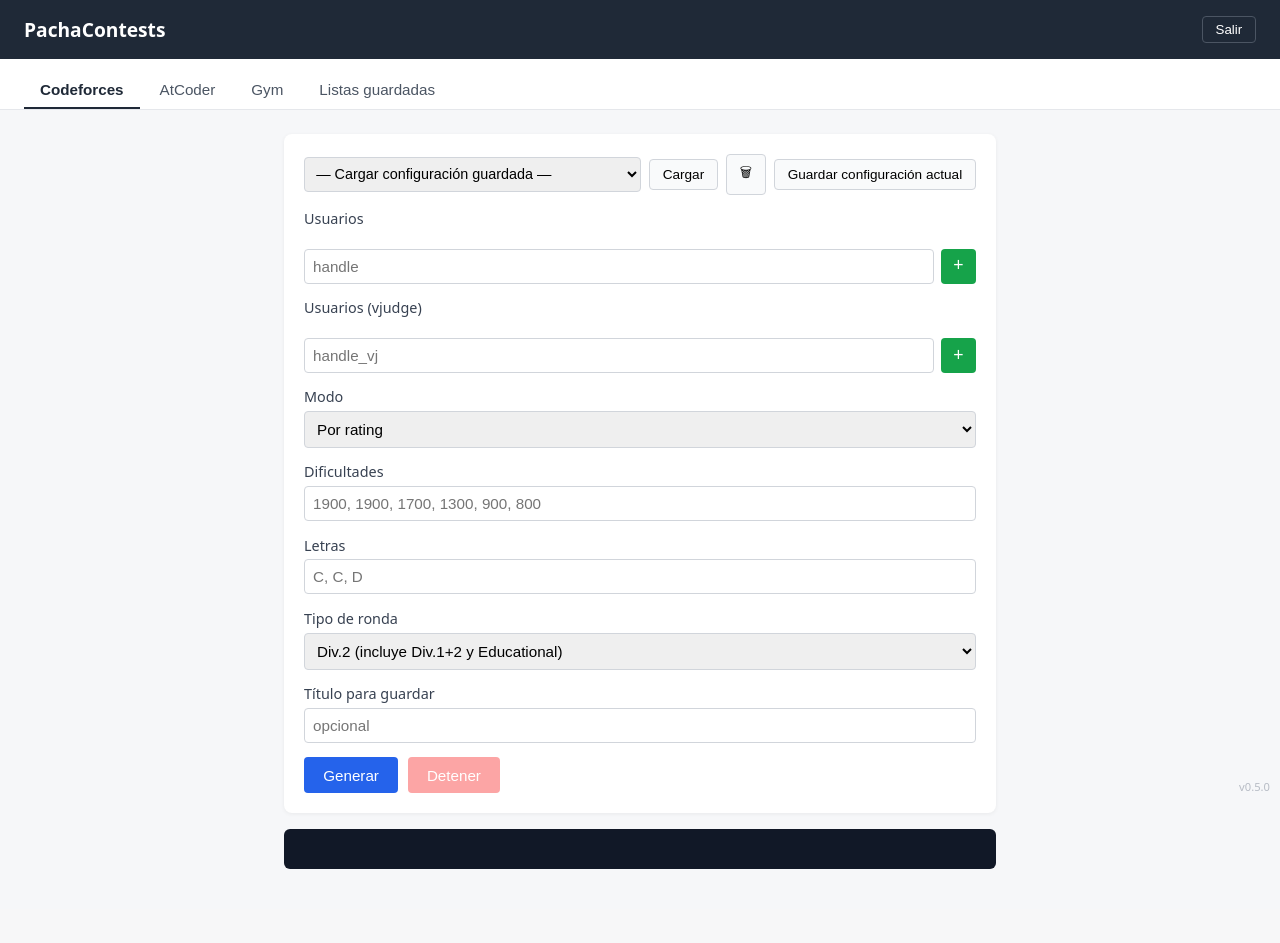
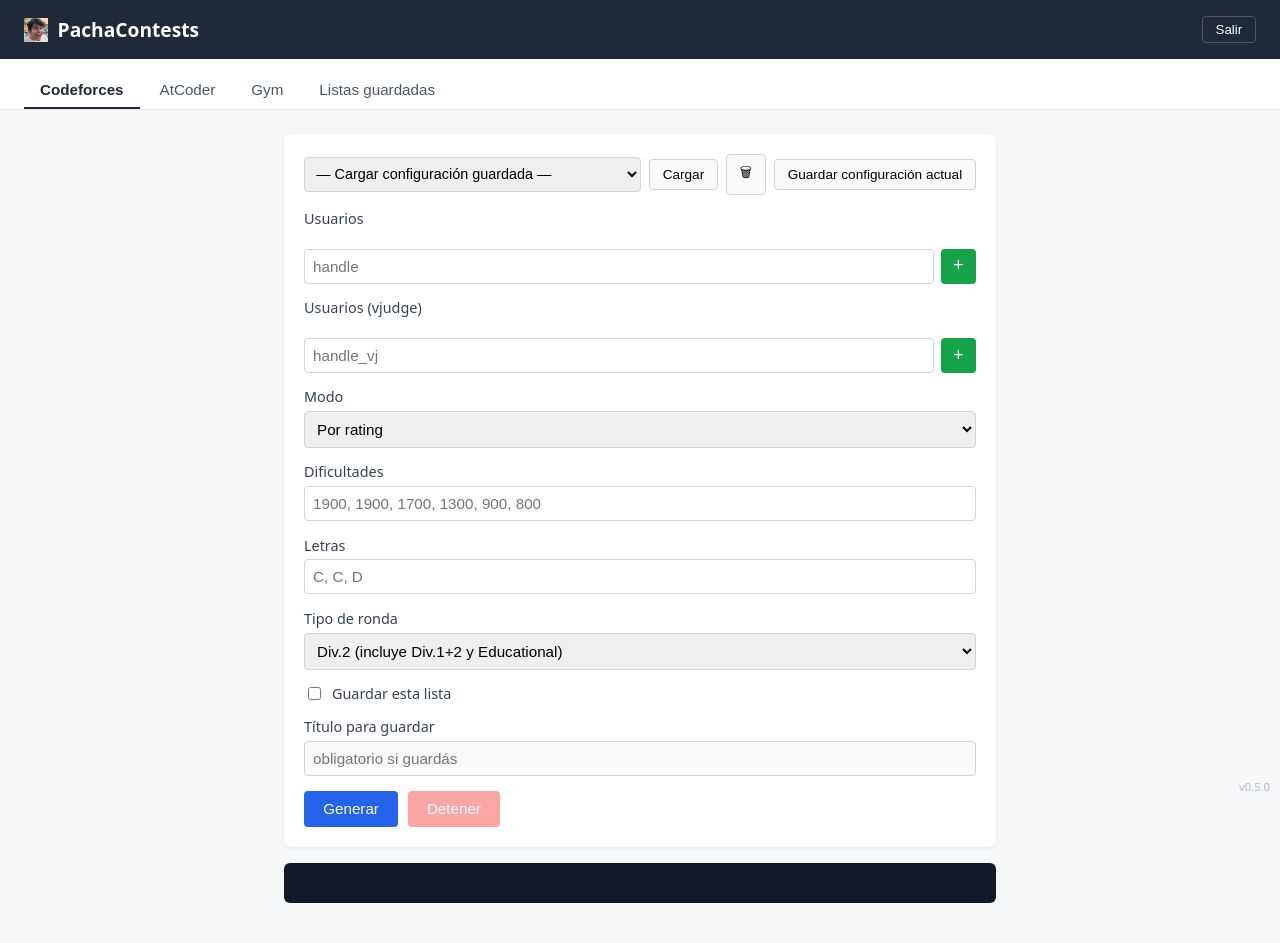
Before and after one commit to pacha2880/contest-generator, a FastAPI app: page / in a window 1280 px wide. Before the commit the page ends 869 px from the top, so only its background shows below. Run offline with FastAPI, Linux system fonts and the light colour scheme; data that the repository does not hold is empty.

Commit message:
Add opt-in checkbox before saving a generated list
Lists used to always get saved to Mongo with a 'Sin titulo' fallback. Now a checkbox gates it: unchecked, the title field stays disabled and nothing gets saved; checked, a title is required before Generar will submit. Also adds the favicon next to the header title.

Co-Authored-By: Claude Sonnet 5 <noreply@anthropic.com>

```diff
--- a/server.py
+++ b/server.py
@@ -117,7 +117,9 @@ def _run_codeforces(state, payload):
         )
         db.remember_users("codeforces", users)
         db.remember_users("vjudge", users_vjudge)
-        list_id = db.save_list("codeforces", payload.get("title") or "Sin título", payload, result_lines, items)
+        list_id = None
+        if payload.get("save"):
+            list_id = db.save_list("codeforces", payload.get("title") or "Sin título", payload, result_lines, items)
         _finish(state, "ok", result={"items": items, "list_id": list_id})
     except StoppedByUser:
         _finish(state, "stopped")
@@ -145,7 +147,9 @@ def _run_atcoder(state, payload):
         ]
         db.remember_users("atcoder", users_atcoder)
         db.remember_users("vjudge", users_vjudge)
-        list_id = db.save_list("atcoder", payload.get("title") or "Sin título", payload, [], items)
+        list_id = None
+        if payload.get("save"):
+            list_id = db.save_list("atcoder", payload.get("title") or "Sin título", payload, [], items)
         _finish(state, "ok", result={"items": items, "list_id": list_id})
     except StoppedByUser:
         _finish(state, "stopped")
@@ -183,7 +187,9 @@ def _run_gym(state, payload):
             })
         db.remember_users("codeforces", users)
         db.remember_users("vjudge", users_vjudge)
-        list_id = db.save_list("gym", payload.get("title") or "Sin título", payload, [], items)
+        list_id = None
+        if payload.get("save"):
+            list_id = db.save_list("gym", payload.get("title") or "Sin título", payload, [], items)
         _finish(state, "ok", result={"items": items, "list_id": list_id})
     except StoppedByUser:
         _finish(state, "stopped")
--- a/static/app.js
+++ b/static/app.js
@@ -180,8 +180,15 @@ refreshAllKnownUsers();
 
 // --------------------------------------------------- Correr un flujo ------
 
+function saveToggleState(form) {
+  const toggle = form.querySelector(".save-list-toggle");
+  const titleInput = form.querySelector('[name="title"]');
+  return { save: toggle.checked, title: titleInput.value.trim() };
+}
+
 function buildPayload(flow, form) {
   const fd = new FormData(form);
+  const { save, title } = saveToggleState(form);
   if (flow === "codeforces") {
     return {
       users: picker(form, "users").getValues(),
@@ -190,7 +197,8 @@ function buildPayload(flow, form) {
       difficulties: splitCsv(fd.get("difficulties") || ""),
       letters: splitCsv(fd.get("letters") || ""),
       round_type: fd.get("round_type") || "div2",
-      title: fd.get("title") || "",
+      save,
+      title,
     };
   }
   if (flow === "atcoder") {
@@ -200,7 +208,8 @@ function buildPayload(flow, form) {
       count: Number(fd.get("count") || 5),
       lookback: Number(fd.get("lookback") || 50),
       problems: splitCsv(fd.get("problems") || ""),
-      title: fd.get("title") || "",
+      save,
+      title,
     };
   }
   // gym
@@ -215,7 +224,8 @@ function buildPayload(flow, form) {
     count: Number(fd.get("count") || 10),
     require_editorial: fd.get("require_editorial") === "on",
     filters,
-    title: fd.get("title") || "",
+    save,
+    title,
   };
 }
 
@@ -323,6 +333,13 @@ document.querySelectorAll(".run-form").forEach((form) => {
   let currentRunId = null;
   let currentSource = null;
 
+  const saveToggle = form.querySelector(".save-list-toggle");
+  const titleInput = form.querySelector('[name="title"]');
+  saveToggle.addEventListener("change", () => {
+    titleInput.disabled = !saveToggle.checked;
+    if (saveToggle.checked) titleInput.focus();
+  });
+
   refreshConfigSelect(form, flow);
   loadLastConfig(form, flow);
 
@@ -333,7 +350,9 @@ document.querySelectorAll(".run-form").forEach((form) => {
     if (!res.ok) return;
     const cfg = await res.json();
     applyParams(form, flow, cfg.params);
-    form.querySelector('[name="title"]').value = cfg.name;
+    saveToggle.checked = true;
+    titleInput.disabled = false;
+    titleInput.value = cfg.name;
   });
 
   form.querySelector(".delete-config-btn").addEventListener("click", async () => {
@@ -367,6 +386,11 @@ document.querySelectorAll(".run-form").forEach((form) => {
 
   form.addEventListener("submit", async (e) => {
     e.preventDefault();
+    if (saveToggle.checked && !titleInput.value.trim()) {
+      alert("Poné un título para guardar la lista.");
+      titleInput.focus();
+      return;
+    }
     log.textContent = "";
     results.innerHTML = "";
     setRunning(true);
--- a/static/style.css
+++ b/static/style.css
@@ -15,6 +15,8 @@ header {
   color: white;
 }
 header h1 { margin: 0; font-size: 1.2rem; }
+.brand { display: flex; align-items: center; gap: 0.6rem; }
+.brand-icon { width: 24px; height: 24px; }
 
 .login-body {
   display: flex;
--- a/templates/index.html
+++ b/templates/index.html
@@ -9,7 +9,10 @@
 </head>
 <body>
   <header>
-    <h1>PachaContests</h1>
+    <div class="brand">
+      <img src="/static/favicon.ico" alt="" class="brand-icon">
+      <h1>PachaContests</h1>
+    </div>
     <form method="post" action="/logout"><button type="submit" class="link-btn">Salir</button></form>
   </header>
 
@@ -68,7 +71,8 @@
         </select>
       </label>
 
-      <label>Título para guardar <input name="title" placeholder="opcional"></label>
+      <label><input type="checkbox" class="save-list-toggle"> Guardar esta lista</label>
+      <label>Título para guardar <input name="title" placeholder="obligatorio si guardás" disabled></label>
 
       <div class="run-controls">
         <button type="submit" class="run-btn">Generar</button>
@@ -112,7 +116,8 @@
       <label>Cantidad <input type="number" name="count" value="5" min="1"></label>
       <label>Lookback <input type="number" name="lookback" value="50" min="1"></label>
       <label>Problemas (letras, opcional) <input name="problems" placeholder="C, D"></label>
-      <label>Título para guardar <input name="title" placeholder="opcional"></label>
+      <label><input type="checkbox" class="save-list-toggle"> Guardar esta lista</label>
+      <label>Título para guardar <input name="title" placeholder="obligatorio si guardás" disabled></label>
 
       <div class="run-controls">
         <button type="submit" class="run-btn">Generar</button>
@@ -174,7 +179,8 @@
           </div>
         </label>
       </div>
-      <label>Título para guardar <input name="title" placeholder="opcional"></label>
+      <label><input type="checkbox" class="save-list-toggle"> Guardar esta lista</label>
+      <label>Título para guardar <input name="title" placeholder="obligatorio si guardás" disabled></label>
 
       <div class="run-controls">
         <button type="submit" class="run-btn">Generar</button>
```
